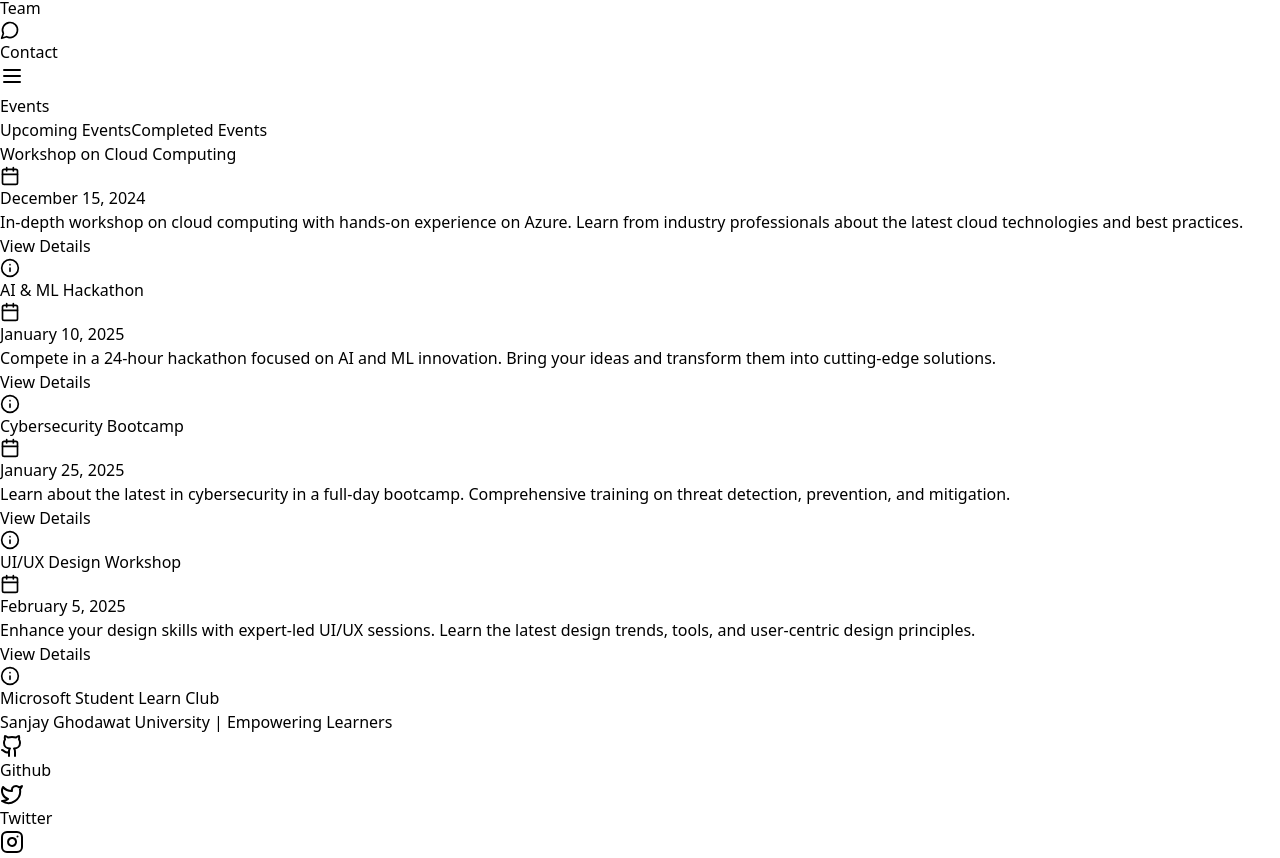
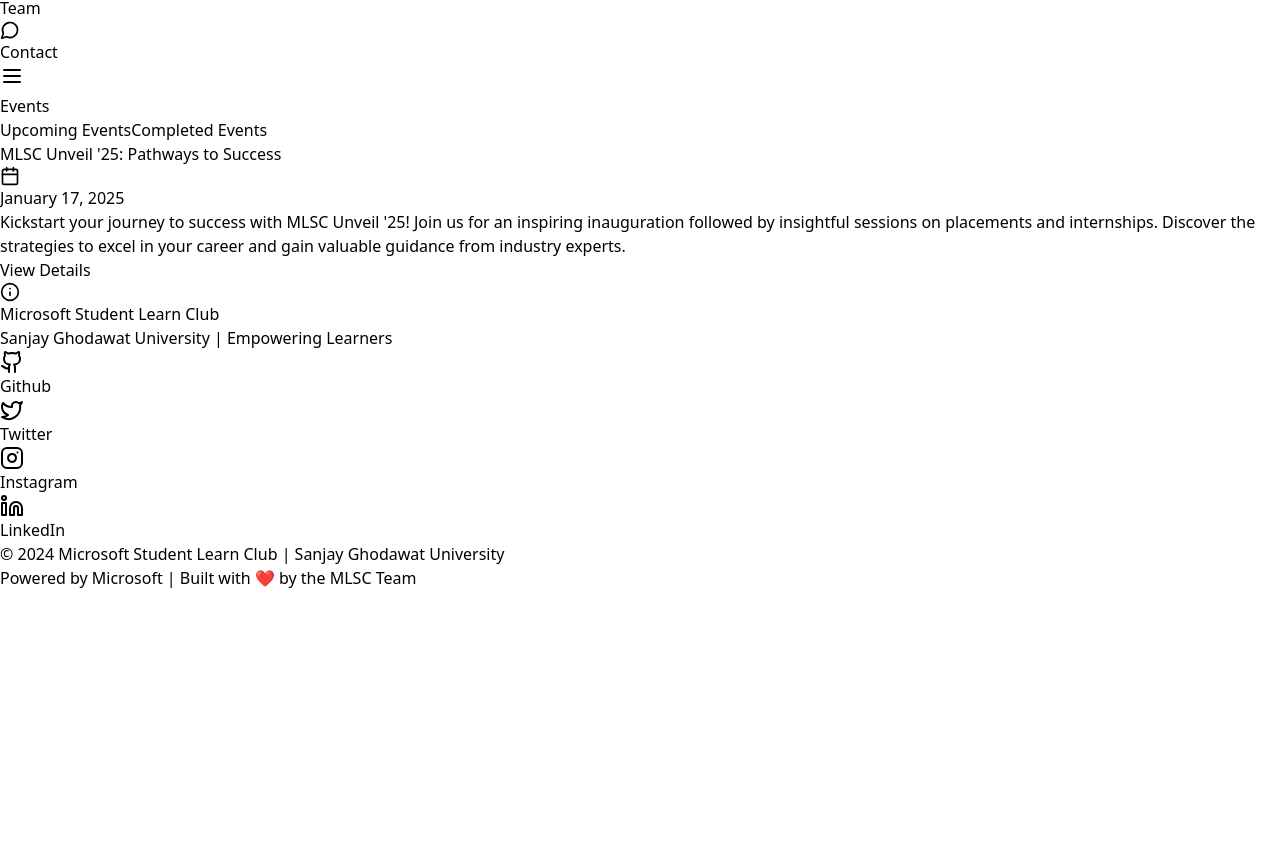
Before and after one commit to SnoozeScript/mlsc-sgu, a React (Vite) app: page /events in a window 1280 px wide. Shown: the part 7295-8153 px from the top of the page. After the commit the page ends 7885 px from the top, so only its background shows below. Built offline with nearby package versions, Linux system fonts and the light colour scheme.

Commit message:
Event Updates

```diff
--- a/src/components/Navbar.jsx
+++ b/src/components/Navbar.jsx
@@ -83,7 +83,7 @@
             bg-clip-text text-transparent bg-gradient-to-r from-cyan-400 to-blue-500
             hover:from-cyan-300 hover:to-blue-400 transition duration-300"
           >
-            MLSC SGU
+            SGU MLSC
           </Link>
         </div>
 
--- a/src/pages/Events.jsx
+++ b/src/pages/Events.jsx
@@ -149,82 +149,29 @@
 // EVENTS
 const EVENTS = [
   {
-    title: "Workshop on Cloud Computing",
-    date: "December 15, 2024",
-    time: "10:00 AM - 4:00 PM",
-    location: "Tech Innovation Center, Mumbai",
-    organizer: "Cloud Experts Community",
-    description:
-      "In-depth workshop on cloud computing with hands-on experience on Azure. Learn from industry professionals about the latest cloud technologies and best practices.",
-    additionalDetails:
-      "Participants will receive hands-on lab access, course materials, and a certificate of completion. Lunch and refreshments will be provided.",
-    link: "https://forms.office.com/r/1YpJ8v1415",
-    status: "upcoming",
+    "title": "MLSC Unveil '25: Pathways to Success",
+    "date": "January 17, 2025",
+    "time": "10:00 AM - 4:00 PM",
+    "location": "Seminar Hall",
+    "organizer": "MLSC",
+    "description":
+      "Kickstart your journey to success with MLSC Unveil '25! Join us for an inspiring inauguration followed by insightful sessions on placements and internships. Discover the strategies to excel in your career and gain valuable guidance from industry experts.",
+    "additionalDetails":
+      "Don't miss the chance to grab exciting goodies and giveaways! Make your move towards a brighter future with MLSC.",
+    "link": "https://forms.office.com/r/1YpJ8v1415",
+    "status": "upcoming"
   },
+
   {
-    title: "AI & ML Hackathon",
-    date: "January 10, 2025",
-    time: "9:00 AM - 10:00 PM",
-    location: "Online Event",
-    organizer: "AI Innovators League",
-    description:
-      "Compete in a 24-hour hackathon focused on AI and ML innovation. Bring your ideas and transform them into cutting-edge solutions.",
-    additionalDetails:
-      "Prizes for top 3 teams. Mentorship from industry experts throughout the event. Networking opportunities with tech leaders.",
+    title: "",
+    date: "",
+    time: "",
+    location: "",
+    organizer: "",
+    description: "",
+    additionalDetails: "",
     link: "#",
-    status: "upcoming",
-  },
-  {
-    title: "Cybersecurity Bootcamp",
-    date: "January 25, 2025",
-    time: "9:30 AM - 5:30 PM",
-    location: "Cyber Defense Academy, Bangalore",
-    organizer: "Network Security Alliance",
-    description:
-      "Learn about the latest in cybersecurity in a full-day bootcamp. Comprehensive training on threat detection, prevention, and mitigation.",
-    additionalDetails:
-      "Includes practical sessions, real-world case studies, and certification exam preparation. Limited seats available.",
-    link: "#",
-    status: "upcoming",
-  },
-  {
-    title: "UI/UX Design Workshop",
-    date: "February 5, 2025",
-    time: "11:00 AM - 3:00 PM",
-    location: "Design Innovation Hub, Pune",
-    organizer: "Design Thinking Institute",
-    description:
-      "Enhance your design skills with expert-led UI/UX sessions. Learn the latest design trends, tools, and user-centric design principles.",
-    additionalDetails:
-      "Hands-on design challenges, portfolio review, and networking with design professionals. Software and design tools will be provided.",
-    link: "#",
-    status: "upcoming",
-  },
-  {
-    title: "Data Science Summit 2024",
-    date: "June 15, 2024",
-    time: "9:00 AM - 6:00 PM",
-    location: "Tech Conference Center, Hyderabad",
-    organizer: "Data Insights Global",
-    description:
-      "Comprehensive summit exploring the latest trends in data science, machine learning, and AI technologies.",
-    additionalDetails:
-      "Keynote speeches, panel discussions, and networking opportunities with leading data scientists.",
-    link: "/dataSciencesummitrecap",
-    status: "completed",
-  },
-  {
-    title: "Blockchain Technology Conference",
-    date: "May 20, 2024",
-    time: "10:00 AM - 5:00 PM",
-    location: "Innovation Center, Delhi",
-    organizer: "Blockchain Technology Forum",
-    description:
-      "A comprehensive conference exploring blockchain innovations, cryptocurrency trends, and decentralized technologies.",
-    additionalDetails:
-      "Startup pitch sessions, expert panels, and insights into blockchain applications across various industries.",
-    link: "#",
-    status: "completed",
+    status: "unpublished",
   },
   // Additional events here...
 ];
--- a/src/pages/Home.jsx
+++ b/src/pages/Home.jsx
@@ -113,28 +113,17 @@
   // Preview events for the Home page
   const previewEvents = [
     {
-      title: "Workshop on Cloud Computing",
-      date: "December 15, 2024",
-      time: "10:00 AM - 4:00 PM",
-      location: "Tech Innovation Center, Mumbai",
-      organizer: "Cloud Experts Community",
+      title: "MLSC Unveil '25: Pathways to success",
+      date: "January 17, 2025",
+      time: "00:00 AM - 00:00 PM",
+      location: "Seminar Hall",
+      organizer: "MLSC",
       description:
         "In-depth workshop on cloud computing with hands-on experience on Azure. Learn from industry professionals about the latest cloud technologies and best practices.",
       additionalDetails:
         "Participants will receive hands-on lab access, course materials, and a certificate of completion. Lunch and refreshments will be provided.",
       link: "https://forms.office.com/r/1YpJ8v1415",
-    },
-    {
-      title: "AI & ML Hackathon",
-      date: "January 10, 2025",
-      time: "9:00 AM - 10:00 PM",
-      location: "Online Event",
-      organizer: "AI Innovators League",
-      description:
-        "Compete in a 24-hour hackathon focused on AI and ML innovation. Bring your ideas and transform them into cutting-edge solutions.",
-      additionalDetails:
-        "Prizes for top 3 teams. Mentorship from industry experts throughout the event. Networking opportunities with tech leaders.",
-      link: "#",
+      status: "upcoming",
     },
   ];
 
@@ -190,7 +179,6 @@
 
   return (
     <div className="bg-gray-900 text-white">
-
       <MicrosoftLogos />
       <HeroSection />
       <About />
```
